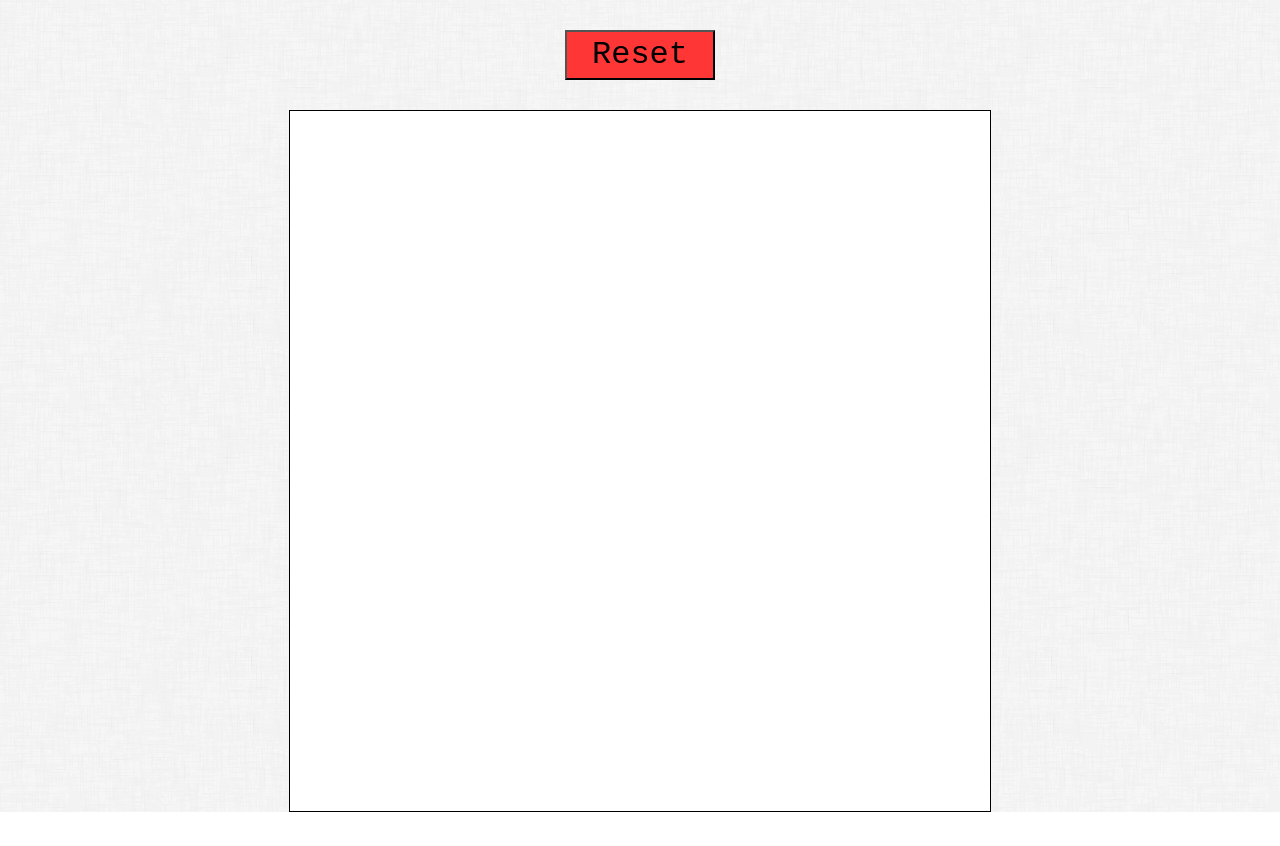
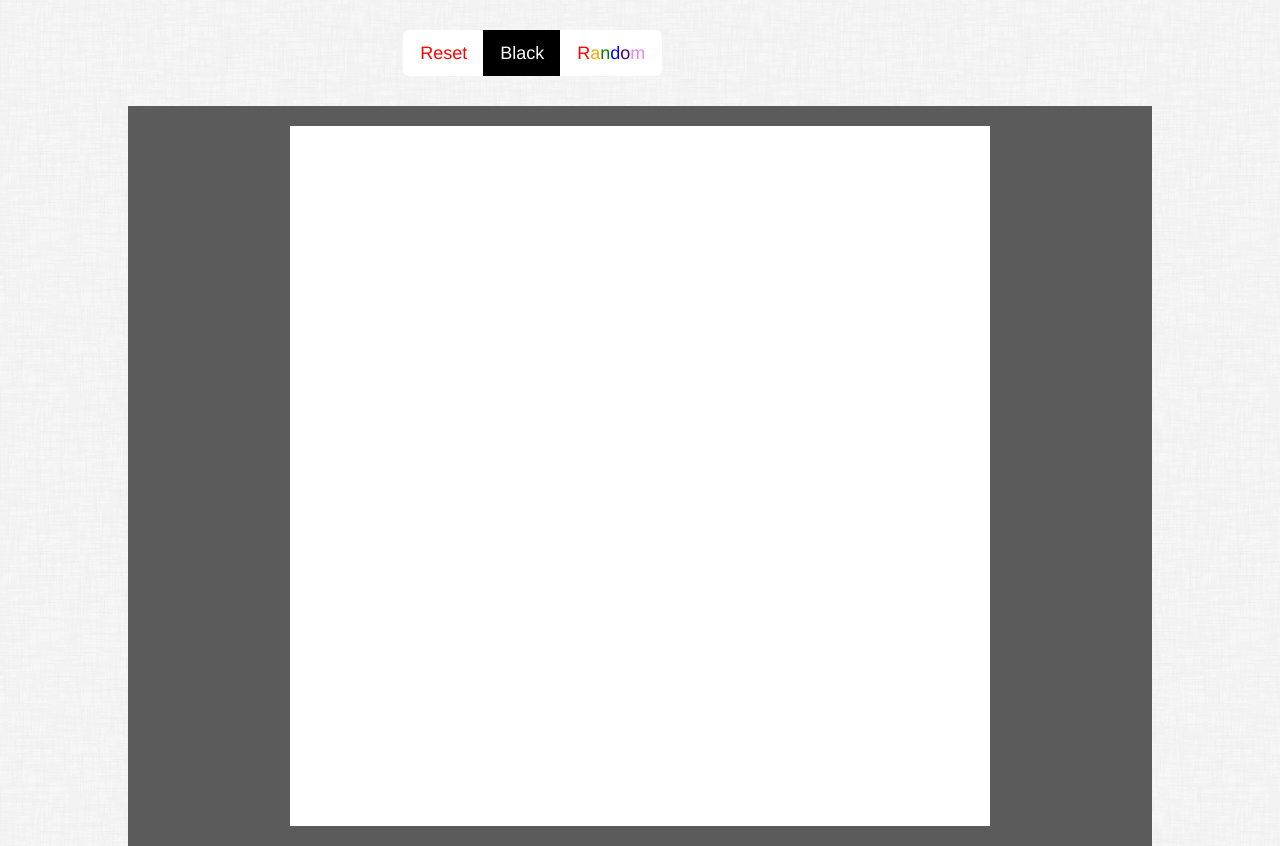
Before and after one commit to Dreamronin/sketch-test, a website: page index.html in a window 1280 px wide. Before the commit the page ends 812 px from the top, so only its background shows below. Drawn offline with nearby package versions, Linux system fonts and the light colour scheme.

Commit message:
Add Bootstrap Re-Write most of code Add Color Pen

```diff
--- a/css/style.css
+++ b/css/style.css
@@ -1,32 +1,51 @@
 body {
-  background-image:url(../img/dust_scratches.png);
+  background-image: url(../img/dust_scratches.png);
 }
 
-.container {
+/*Button Style*/
+
+.btn-box {
+  margin: 30px auto 30px auto;
+  width: 37%;
+}
+
+.btn-reset {
+  background-color: rgb(255, 255, 255);
+  color: red;
+}
+
+.btn-black {
+  background-color: black;
+  color: white;
+}
+
+.btn-random {
+  background-color: #ffffff;
+}
+
+.random-text {
+  display: inline-flex;
+}
+
+/*Sketch Box Style*/
+
+.sketch-outer {
+  background-color: #5b5b5b;
+  margin: auto;
+  padding: 20px;
+  width: 80%;
+}
+
+.sketch-inner {
   background-color: white;
-  border: 1px solid black;
+  height: 700px;
   line-height: 0;
   margin: auto;
   width: 700px;
 }
 
-
-.button-box {
-  margin-bottom: 30px;
-  margin-top: 30px;
-  text-align: center;
-}
-
-.button {
-  background-color: rgb(255, 54, 54);
-  color: black;
-  font-family: monospace, sans-serif;
-  font-size: 2em;
-  height: 50px;
-  width: 150px;
-
-}
+/*Pixel Style*/
 
 .pixel {
-  display: inline-block;
+  display:inline-block;
 }
--- a/index.html
+++ b/index.html
@@ -6,17 +6,33 @@
   <meta name="viewport" content="width=device-width, initial-scale=1.0" />
   <title>Sketch-a-Etch</title>
   <link rel="stylesheet" href="css/normalize.css" />
+  <link rel="stylesheet" href="node_modules/bootstrap/dist/css/bootstrap.min.css" />
   <link rel="stylesheet" href="css/style.css" />
 </head>
 
 <body>
-  <div class="button-box">
-    <button class="button" id="reset" type="button">Reset</button>
+  <div class="btn-box">
+    <div class="btn-group btn-group-lg">
+      <button class="btn btn-reset" id="reset" type="button">Reset</button>
+      <button class="btn btn-black" id="inkBlack" type="button">Black</button>
+      <button class="btn btn-random" id="inkColor" type="button">
+        <div class="random-text">
+          <span style="color: red">R</span>
+          <span style="color: orange">a</span>
+          <span style="color: green">n</span>
+          <span style="color: blue">d</span>
+          <span style="color: indigo">o</span>
+          <span style="color: violet">m</span>
+        </div>
+      </button>
+    </div>
   </div>
-  <div class="container" id="container"></div>
+  <div class="sketch-outer">
+    <div class="sketch-inner" id="sketchBox"></div>
+  </div>
 </body>
 
-<script src="node_modules/jquery/dist/jquery.min.js"></script>
+<script src="node_modules/jquery/dist/jquery.js"></script>
 <script src="js/main.js"></script>
 
 </html>
--- a/js/main.js
+++ b/js/main.js
@@ -1,33 +1,29 @@
 $(function () {
-  var container = $('#container');
+  var drawpad = $('#sketchBox');
+  var padWidth = $(drawpad).width();
   var pixNum = 0;
+  //initialize pixels at 16x16
   pixNum = 16;
-  //Setup Pixel Dimension
+  //Calculate pixel dimensions
   function pixDim() {
-    let dimension = $(container).width();
-    return dimension / pixNum + 'px';
+    return padWidth / pixNum + 'px';
   }
-  //Draws Pixels
+  //Draw Pixels in #sketchBox
   function pixDraw() {
     for (let i = 1; i <= pixNum * pixNum; i++) {
-      container.append('<div class="pixel"></div>');
+      drawpad.append('<div class="pixel"></div>');
     }
     $('.pixel').css({
       'height': pixDim(),
       'width': pixDim()
     });
   }
-  //Setup Pencil
-  function pencil() {
-    $('.pixel').mouseenter(function () {
-      $(this).css('background-color', 'black');
-    });
-  }
+
   pixDraw();
-  pencil();
-  //  Button
+
+  //Buttons
   $('#reset').click(function () {
-    container.empty();
+    drawpad.empty();
     let enterpix = function () {
       let pixels = window.prompt('How many pixels?', 16);
       if ($.isNumeric(pixels)) {
@@ -40,6 +36,20 @@ $(function () {
     enterpix();
     pixDim();
     pixDraw();
-    pencil();
+  });
+
+  $('#inkBlack').click(function () {
+    $('.pixel').mouseenter(function () {
+      $(this).css('background-color', 'black');
+    });
+  });
+
+  $('#inkColor').click(function () {
+    $('.pixel').mouseenter(function () {
+      var r = Math.floor(Math.random() * 256);
+      var g = Math.floor(Math.random() * 256);
+      var b = Math.floor(Math.random() * 256);
+      $(this).css('background-color', 'rgb(' + r + ',' + g + ',' + b + ')');
+    });
   });
 });
--- a/package.json
+++ b/package.json
@@ -7,6 +7,7 @@
   "author": "Jerry Jones <nevermore.jones@gmail.com>",
   "license": "MIT",
   "dependencies": {
+    "bootstrap": "^3.3.7",
     "jquery": "^3.2.1"
   }
 }
```
Also changed, not shown: 1 other file.
